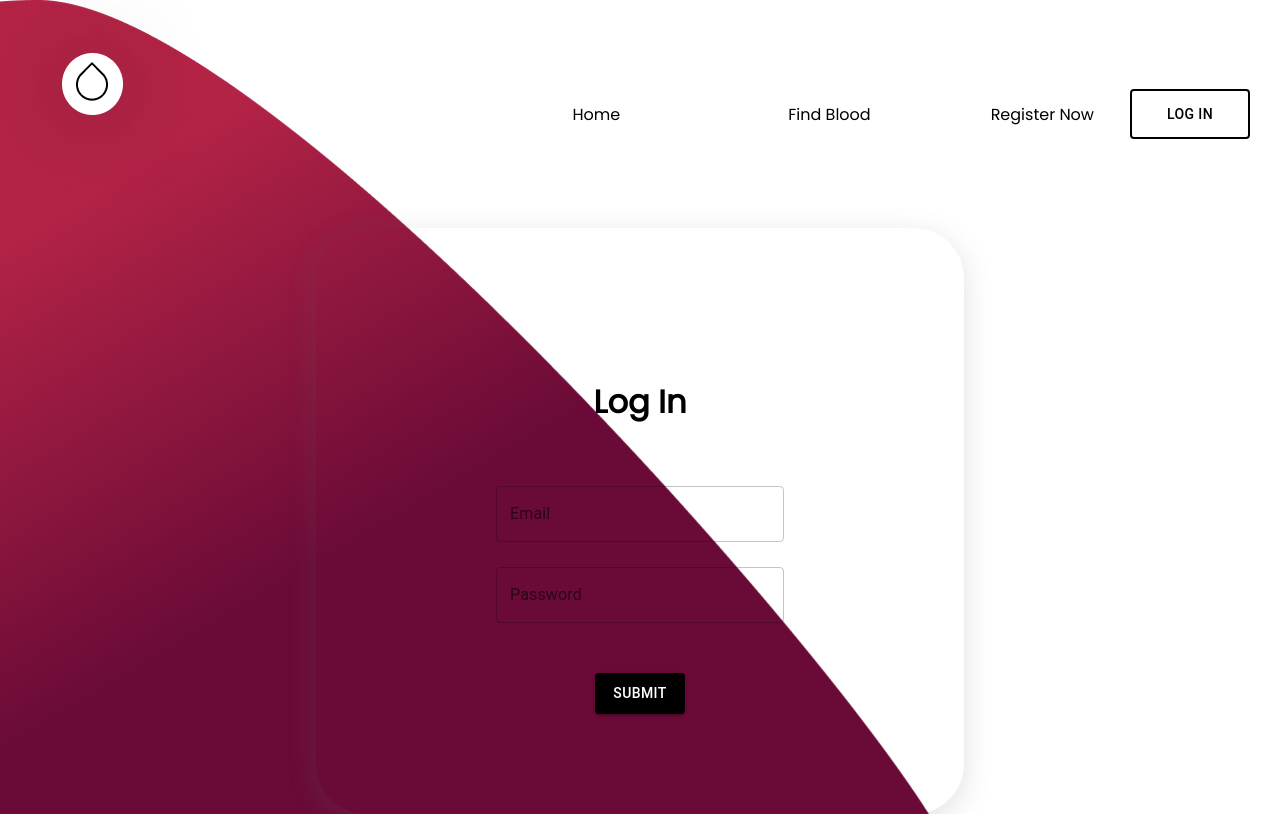
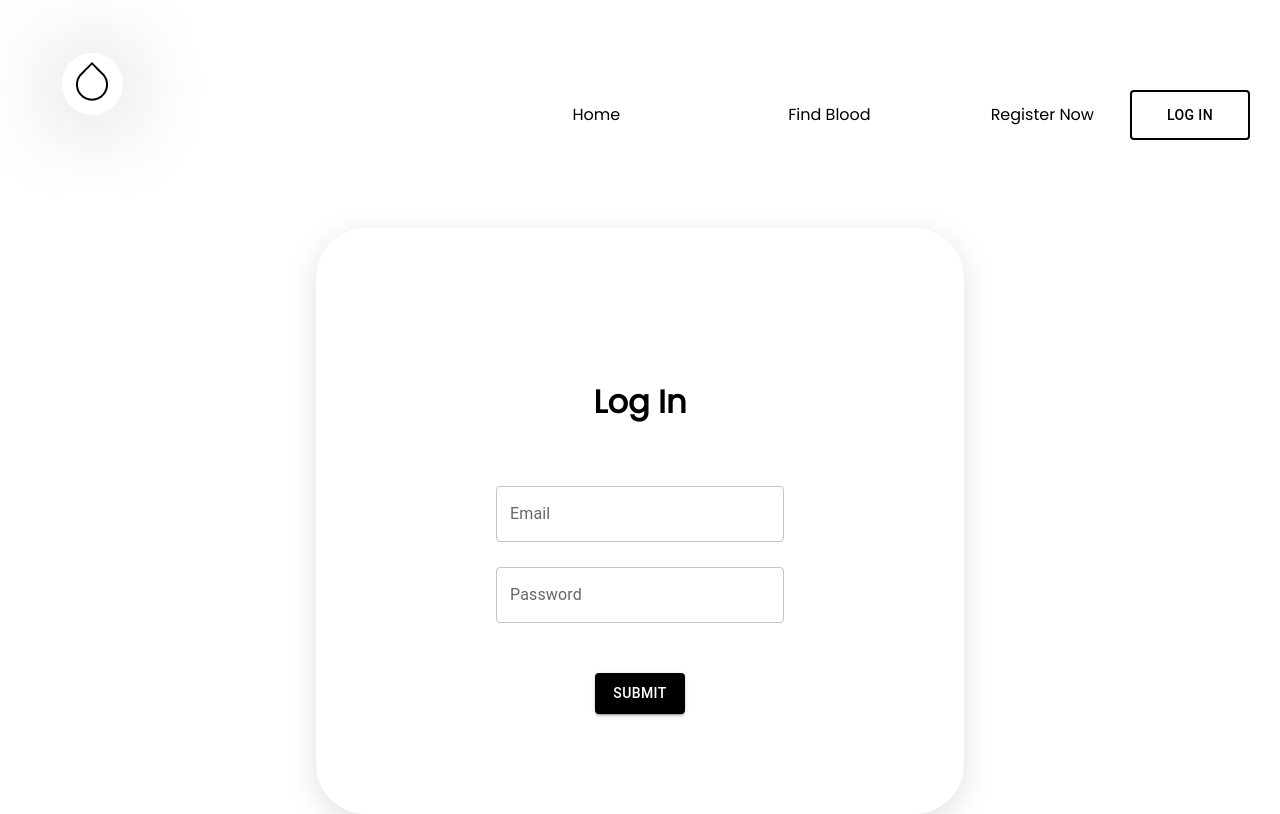
Before and after one commit to ryan-chalappuram/BloodApp, a React (Create React App) app: page /login in a window 1280 px wide. Built offline with nearby package versions, Linux system fonts and the light colour scheme.

Commit message:
added navbar after login

```diff
--- a/src/Components/Body.js
+++ b/src/Components/Body.js
@@ -6,6 +6,7 @@ import { Link } from "react-router-dom"
 
 const Body = () => {
 //  props.setShowBackground(true);
+const accessToken = localStorage.getItem("accessToken");
   return (
 
 
@@ -17,12 +18,12 @@ const Body = () => {
           </p>
          </div>
          <div className='button_container'>
-         <Button  component={Link} to="/registernow" sx={{color:'#ffffff' ,
+        {!accessToken &&  <Button  component={Link} to="/registernow" sx={{color:'#ffffff' ,
                         backgroundColor: "#000000",
                         border: "2px black solid",
                         "&:hover": {bordercolor: '2px black solid'
                                     , backgroundColor: "#000000"}
-                           }} variant="contained">Register Now</Button>
+                           }} variant="contained">Register Now</Button>}
          </div>
     </div>
 
--- a/src/Components/Header.css
+++ b/src/Components/Header.css
@@ -0,0 +1,4 @@
+.profile-menu {
+    display: flex;
+    flex-direction: column;
+}
--- a/src/Components/Header.js
+++ b/src/Components/Header.js
@@ -1,81 +1,162 @@
-import React from "react"
-import bloodlogo from "../Images/Logo.png"
-import Button from '@mui/material/Button'
-import {RiCloseLine , RiMenu3Line} from 'react-icons/ri'
-import { Link } from "react-router-dom"
+import React from "react";
+import bloodlogo from "../Images/Logo.png";
+import Button from "@mui/material/Button";
+import { RiCloseLine, RiMenu3Line } from "react-icons/ri";
+import { Link } from "react-router-dom";
+import imgsrc from "../Images/profile-icon.png"
+import './Header.css'
+
+const Menu = () => (
+  <>
+    <Link to="/">
+      <p>Home</p>
+    </Link>
+    <Link to="/findblood">
+      <p>Find Blood</p>
+    </Link>
+  </>
+);
+
+export default function Header(props) {
+  const [toggleMenu, setToggleMenu] = React.useState(false);
+  const [toggleProfileMenu, setToggleProfileMenu] = React.useState(false);
+  const accessToken = localStorage.getItem("accessToken");
+
+  const handleLogout = () => {
+    localStorage.removeItem("accessToken");
+    window.location.reload();
+  };
+
+  const renderAuthButtons = () => {
+    if (accessToken) {
+      return (
+        <div className="auth-buttons">
+          <div
+            className="profile-picture"
+            onClick={() => setToggleProfileMenu(!toggleProfileMenu)}
+          >
+            <img
+              src={imgsrc}
+              alt="Profile"
+
+            />
+          </div>
+          {toggleProfileMenu && (
+            <div className="profile-menu">
 
 
-// const styles = {
-//    color: #FFFFF
-// }
-const Menu = () => (
-   <>
-   <Link to="/"><p>Home</p></Link>
-   <Link to="/findblood"> <p>Find Blood</p></Link>
+                  <Link to="/profile"> <Button>View Profile</Button></Link>
+                 <Button onClick={handleLogout}>Logout</Button>
 
-   </>
-)
+            </div>
+          )}
+        </div>
+      );
+    } else {
+      return (
+        <div className="auth-buttons">
+          <Link to="/registernow">
+            <p>Register Now</p>
+          </Link>
+          <Button
+            component={Link}
+            to="/login"
+            sx={{
+              color: "#000000",
+              minHeight: "50px",
+              minWidth: "120px",
+              border: "2px black solid",
+              ":hover": {
+                color: "black",
+                border: "2px black solid",
+              },
+            }}
+            variant="outlined"
+            className="button_but"
+          >
+            Log in
+          </Button>
+        </div>
+      );
+    }
+  };
 
-export default function Header(props) {
-   const [toggleMenu,setToggleMenu] = React.useState(false);
-    return(
+  return (
     <div className={`header ${props.showBackground ? "with-background" : ""}`}>
-
       <div className="bar">
         <Link to="/">
-         <img className="blood-img" src={bloodlogo}></img>
+          <img className="blood-img" src={bloodlogo} alt="Blood Logo" />
         </Link>
         <div className="all_cont">
           <div className="links-cont">
-
             <Menu />
           </div>
-         <div className="button">
-
-         <Link to="/registernow"><p>Register Now</p></Link>
-         <Button component={Link} to="/login" sx={{color:'#000000' ,
-                        minHeight:'50px',
-                        minWidth:'120px',
+          <div className="button">{renderAuthButtons()}</div>
+        </div>
+        <div className="header-menu">
+          {toggleMenu ? (
+            <RiCloseLine
+              color="#000"
+              size={20}
+              onClick={() => setToggleMenu(false)}
+            />
+          ) : (
+            <RiMenu3Line
+              color="#000"
+              size={20}
+              onClick={() => setToggleMenu(true)}
+            />
+          )}
+          {toggleMenu && (
+            <div className="header-menu_container scale-up-center">
+              <div className="header-menu_container_links">
+                <Menu />
+                <div className="header-menu_button">
+                  <Link to="/registernow">
+                    <p>Register Now</p>
+                  </Link>
+                  {accessToken ? (
+                    <div
+                      className="profile-picture"
+                      onClick={() => setToggleProfileMenu(!toggleProfileMenu)}
+                    >
+                      <img
+                        src="default-profile-picture.png" // Replace with the URL of the default profile picture
+                        alt="Profile"
+                      />
+                    </div>
+                  ) : (
+                    <Button
+                      component={Link}
+                      to="/login"
+                      sx={{
+                        color: "#000000",
                         border: "2px black solid",
-                        ":hover": {color:"black",
-                                    border:"2px black solid"}
-                      }} variant="outlined"  className="button_but">Log in</Button>
+                        ":hover": {
+                          color: "black",
+                          border: "2px black solid",
+                        },
+                      }}
+                      variant="outlined"
+                    >
+                      Log in
+                    </Button>
+                  )}
+                  {toggleProfileMenu && (
+                    <div className="profile-menu">
+                      <ul>
+                        <li>
+                          <Button onClick={handleLogout}>Logout</Button>
+                        </li>
+                      </ul>
+                    </div>
+                  )}
                 </div>
               </div>
-         <div className="header-menu">
-            { toggleMenu
-                  ? <RiCloseLine color="#000" size={20} onClick={()=>setToggleMenu(false)}/>
-                  : <RiMenu3Line color="#000" size={20} onClick={()=>setToggleMenu(true)}/>
-            }
-            { toggleMenu && (
-               <div className="header-menu_container scale-up-center">
-                  <div className="header-menu_container_links">
-                     <Menu / >
-                     <div className="header-menu_button">
-                     <Link to="/registernow"><p>Register Now</p></Link>
-                        <Button  component={Link} to="/login" sx={{color:'#000000' ,
-                        border: "2px black solid",
-                        ":hover": {color:"black",
-                                    border:"2px black solid"}
-                           }} variant="outlined">Log in</Button>
-
             </div>
-
-                  </div>
-
-               </div>
-
           )}
-
-         </div>
-
-
-
-
-
         </div>
       </div>
-
-
-   )
+    </div>
+  );
 }
--- a/src/Pages/Login.js
+++ b/src/Pages/Login.js
@@ -4,7 +4,8 @@ import Button from '@mui/material/Button';
 import axios from 'axios';
 import './Login.css'
 
-const LoginForm = () => {
+const LoginForm = (props) => {
+  props.setShowBackground(false);
   const [email, setEmail] = useState('');
   const [password, setPassword] = useState('');
   const [notverif, setNotVerif] = useState(false);
--- a/src/Pages/Profile.js
+++ b/src/Pages/Profile.js
@@ -7,8 +7,35 @@ const Profile = (props) => {
 
   useEffect(() => {
     fetchProfileData();
+    getTelegramData();
     props.setShowBackground(false);
   }, []);
+  const getTelegramData = async () => {
+    try {
+      const accessToken = localStorage.getItem("accessToken");
+
+      const response = await axios.get(
+        "https://04e3-2405-201-f001-a1c4-34a3-586d-241b-1f81.ngrok-free.app/telebot/userdata/",
+        {
+          headers: {
+            Authorization: `Bearer ${accessToken}`,
+          }
+
+        }
+      );
+
+      if (response.status === 200) {
+        const data = response.data;
+        console.log(data);
+        // Process the retrieved data here
+      } else {
+        console.error("Failed to fetch Telegram data");
+      }
+    } catch (error) {
+      console.error("Error while fetching Telegram data:", error);
+    }
+  };
+
 
   const fetchProfileData = async () => {
     try {
--- a/src/index.css
+++ b/src/index.css
@@ -19,7 +19,12 @@ body {
   background-repeat: no-repeat;
 }
 
+.all_cont img {
+  max-width: 50px;
 
+
+  cursor: pointer;
+}
 
 
 
@@ -94,6 +99,7 @@ a {
   align-items: center;
 
 }
+
 
 
 
```
Also changed, not shown: src/Images/profile-icon.png (added). Lines whose indentation alone changed are shown as unchanged.
